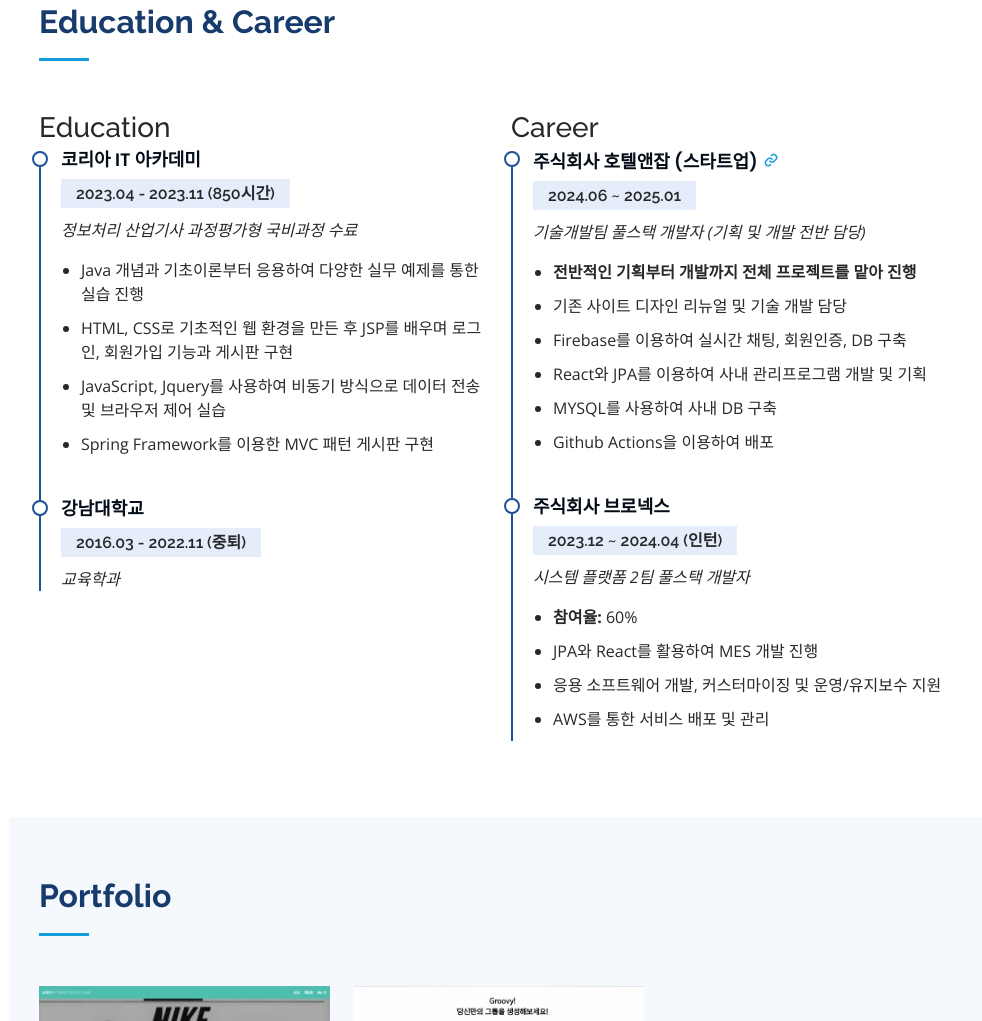
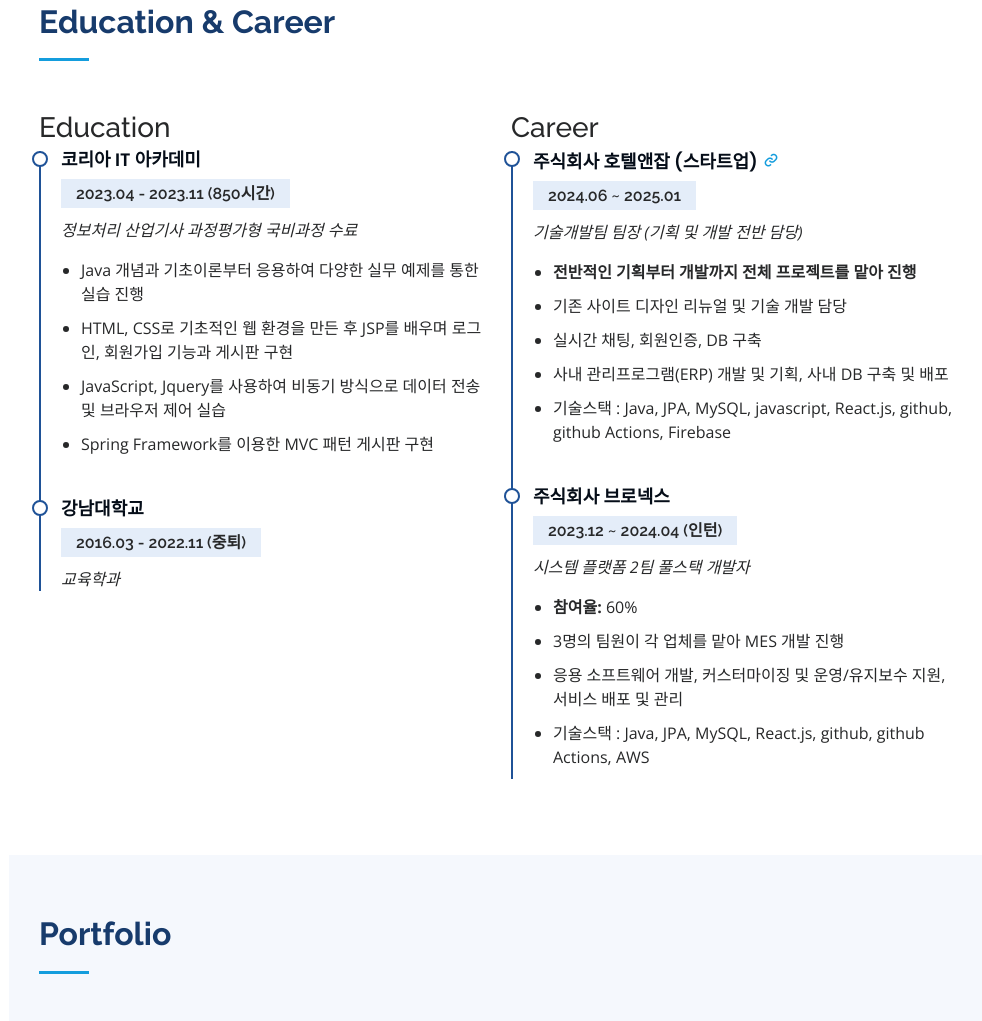
Before and after one commit to Ijongwon/Ijongwon2.github.io, a plain HTML site: page index.html in a window 1280 px wide. Shown: the part 2043-3064 px from the top of the page, without its empty margins (291-1273 px from the left). Drawn offline with nearby package versions, Linux system fonts and the light colour scheme.

Commit message:
Update index.html

```diff
--- a/index.html
+++ b/index.html
@@ -284,14 +284,13 @@
                 <a href="https://www.hotelnjob.co.kr" title="호텔앤잡 사이트" target="_blank"><i class="bx bx-link"></i></a>
               </h4>
               <h5>2024.06 ~ 2025.01</h5>
-              <p><em>기술개발팀 풀스택 개발자 (기획 및 개발 전반 담당)</em></p>
+              <p><em>기술개발팀 팀장 (기획 및 개발 전반 담당)</em></p>
               <ul>
                 <li><strong>전반적인 기획부터 개발까지 전체 프로젝트를 맡아 진행</strong></li>
                 <li>기존 사이트 디자인 리뉴얼 및 기술 개발 담당</li>
-                <li>Firebase를 이용하여 실시간 채팅, 회원인증, DB 구축</li>
-                <li>React와 JPA를 이용하여 사내 관리프로그램 개발 및 기획</li>
-                <li>MYSQL를 사용하여 사내 DB 구축</li>
-                <li>Github Actions을 이용하여 배포</li>
+                <li>실시간 채팅, 회원인증, DB 구축</li>
+                <li>사내 관리프로그램(ERP) 개발 및 기획, 사내 DB 구축 및 배포</li>
+                <li>기술스택 : Java, JPA, MySQL, javascript, React.js, github, github Actions, Firebase</li>
               </ul>
             </div>
             <div class="resume-item">
@@ -300,9 +299,9 @@
               <p><em>시스템 플랫폼 2팀 풀스택 개발자</em></p>
               <ul>
                 <li><strong>참여율:</strong> 60%</li>
-                <li>JPA와 React를 활용하여 MES 개발 진행</li>
-                <li>응용 소프트웨어 개발, 커스터마이징 및 운영/유지보수 지원</li>
-                <li>AWS를 통한 서비스 배포 및 관리</li>
+                <li>3명의 팀원이 각 업체를 맡아 MES 개발 진행</li>
+                <li>응용 소프트웨어 개발, 커스터마이징 및 운영/유지보수 지원, 서비스 배포 및 관리</li>
+                <li>기술스택 : Java, JPA, MySQL, React.js, github, github Actions, AWS</li>
               </ul>
             </div>
           </div>
@@ -385,7 +384,7 @@
 
   </main><!-- End #main -->
 
-  <!-- ======= Footer ======= -->
+<!--   ======= Footer ======= -->
   <footer id="footer">
     <div class="container">
       <div class="copyright">
```
